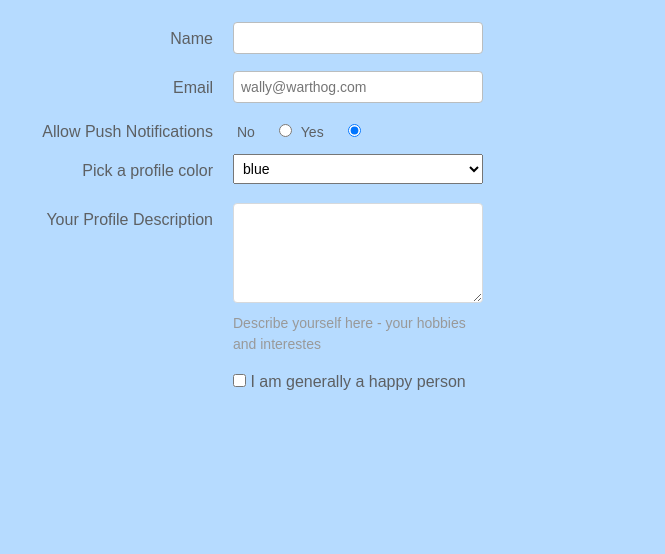
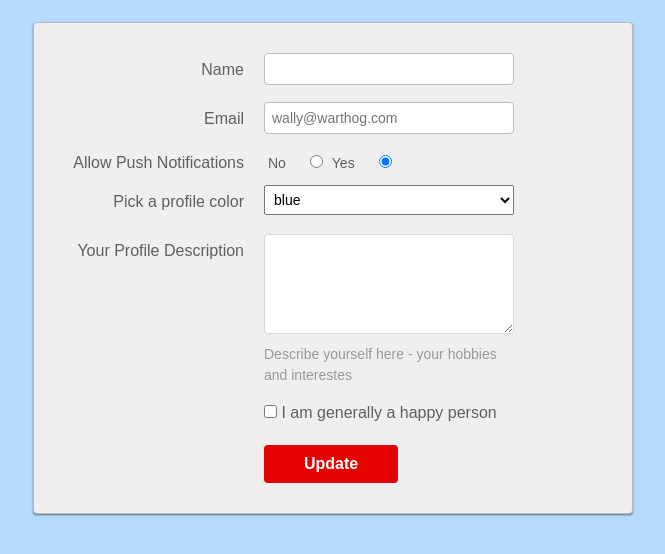
Before and after one commit to Coding-Gymnasium/forms, a plain HTML site: page form-intro-project/index.html in a window 1280 px wide. Shown: the part 162-716 px from the top of the page, without its empty margins (307-972 px from the left). Drawn offline with Linux system fonts and the light colour scheme; a script that the page names is missing.

Commit message:
Add button and style form container

```diff
--- a/form-intro-project/index.html
+++ b/form-intro-project/index.html
@@ -63,6 +63,10 @@
           <span>I am generally a happy person</span>
         </label>
       </div>
+
+      <div class="form-row">
+        <button>Update</button>
+      </div>
     </form>
     <script src="./script.js"></script>
   </body>
--- a/form-intro-project/style.css
+++ b/form-intro-project/style.css
@@ -48,6 +48,15 @@ body {
   border-radius: var(--border-radius);
   box-shadow: 0px 0.0625rem 0.125rem rgba(0, 0, 0, 0.5);
   margin: 1.5625rem 0;
+  padding: var(--main-padding);
+}
+/* --- Form Styling --- */
+
+.profile-form {
+  background-color: rgb(241, 238, 238);
+  border: 0.0625rem solid rgb(186, 189, 190);
+  border-radius: var(--border-radius);
+  box-shadow: 0 1px 2px rgba(0, 0, 0, 0.5);
   padding: var(--main-padding);
 }
 
@@ -141,3 +150,19 @@ body {
   margin-left: var(--label-width);
   width: auto;
 }
+
+.form-row button {
+  font-size: 1rem;
+  font-weight: bold;
+  color: #ffffff;
+  background-color: rgb(231, 2, 2);
+  border: none;
+  border-radius: var(--border-radius);
+  padding: 0.625rem 2.5rem;
+  cursor: pointer;
+  margin-left: var(--label-width);
+}
+
+.form-row button:hover {
+  background-color: rgb(255, 30, 30);
+}
```
